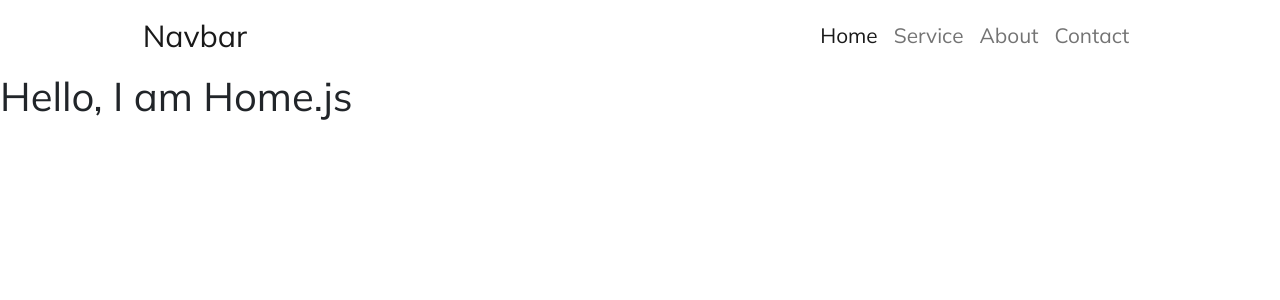
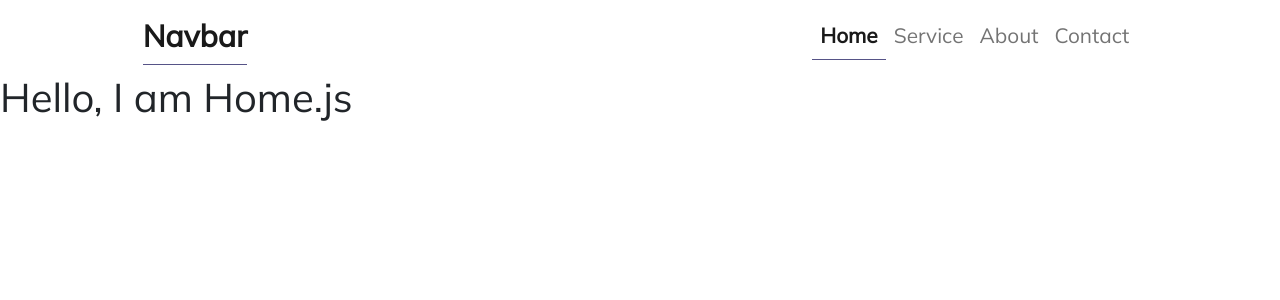
Before and after one commit to SumitKanth/ReactWeb, a React (Create React App) app: page / in a window 1280 px wide. Shown: the top 300 px of the page. Built offline with nearby package versions, Linux system fonts and the light colour scheme.

Commit message:
Renamed active class name and changed the syntax

```diff
--- a/src/Navbar.js
+++ b/src/Navbar.js
@@ -27,22 +27,22 @@ const Navbar = () => {
                                 <div className="collapse navbar-collapse" id="navbarSupportedContent">
                                     <ul className="navbar-nav ms-auto mb-2 mb-lg-0">
                                         <li className="nav-item">
-                <NavLink className="nav-link active" activeClassName='menu_active' aria-current="page" to="/">
+                                            <NavLink className="nav-link" activeClassName="active" aria-current="page" to="/">
                                                 Home
                                             </NavLink>
                                         </li>
                                         <li className="nav-item">
-                <NavLink className="nav-link" activeClassName='menu_active' to="/service">
+                                            <NavLink className="nav-link" activeClassName="active" to="/service">
                                                 Service
                                             </NavLink>
                                         </li>
                                         <li className="nav-item">
-                <NavLink className="nav-link" activeClassName='menu_active' to="/about">
+                                            <NavLink className="nav-link" activeClassName="active" to="/about">
                                                 About
                                             </NavLink>
                                         </li>
                                         <li className="nav-item">
-                <NavLink className="nav-link" activeClassName='menu_active' to="/contact">
+                                            <NavLink className="nav-link" activeClassName="active" to="/contact">
                                                 Contact
                                             </NavLink>
                                         </li>
--- a/src/index.css
+++ b/src/index.css
@@ -25,10 +25,12 @@
     color: #3498db !important;
 }
 
-.menu_active{
+.active{
     font-weight: bold;
     border-bottom: 1px solid #565387;
 }
+
+
 
 
 @media (max-width: 991px) {
@@ -36,7 +38,7 @@
         font-size: 1.5rem !important;
     }
 
-    .menu_active{
+    .active{
         font-weight: bold;
         border-bottom: none;
     }
```
Lines whose indentation alone changed are shown as unchanged.
